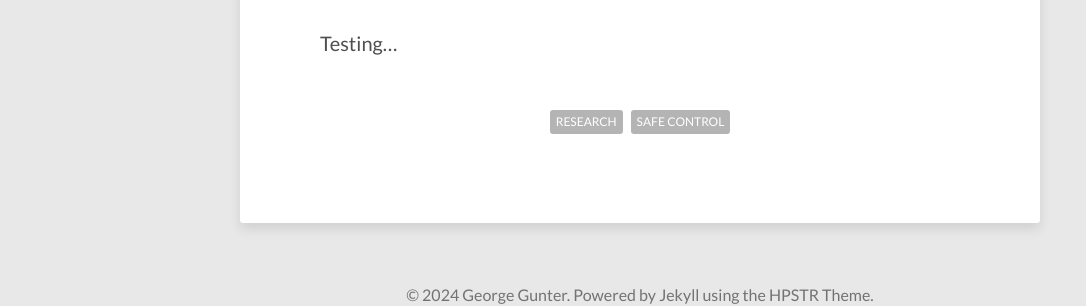
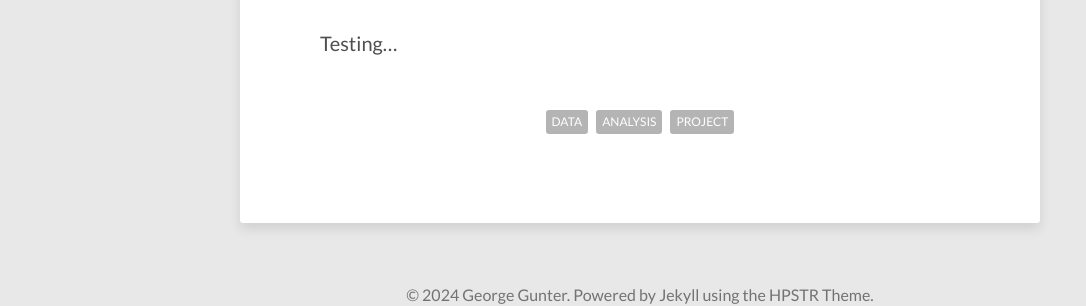
Before and after one commit to georgegunter/georgegunter.github.io, a Jekyll site: the page built from _posts/2024-01-05-Test-Post.md, in a window 1280 px wide. Shown: the part 231-537 px from the top of the page, without its empty margins (0-1086 px from the left). Built offline with Jekyll 4.4.1, drawn with Linux system fonts in a browser that asks for light colours; nearby versions of some CDN libraries.

Commit message:
probably won't work

```diff
--- a/_posts/2024-01-05-Test-Post.md
+++ b/_posts/2024-01-05-Test-Post.md
@@ -2,7 +2,7 @@
 layout: post
 title: "Test post"
 date: 2024-01-05
-tags: [research, safe control]
+tags: [data, analysis, project]
 comments: false
 share: false
 ---
```
